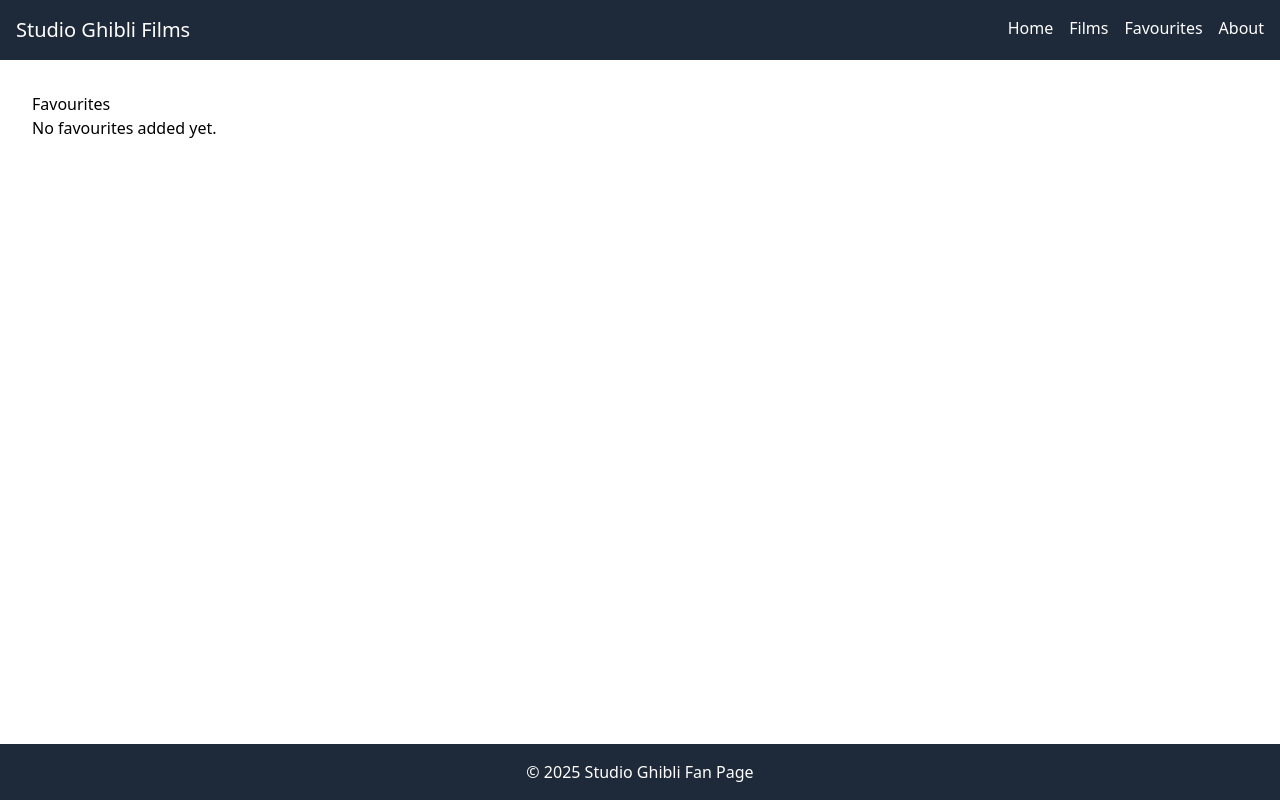
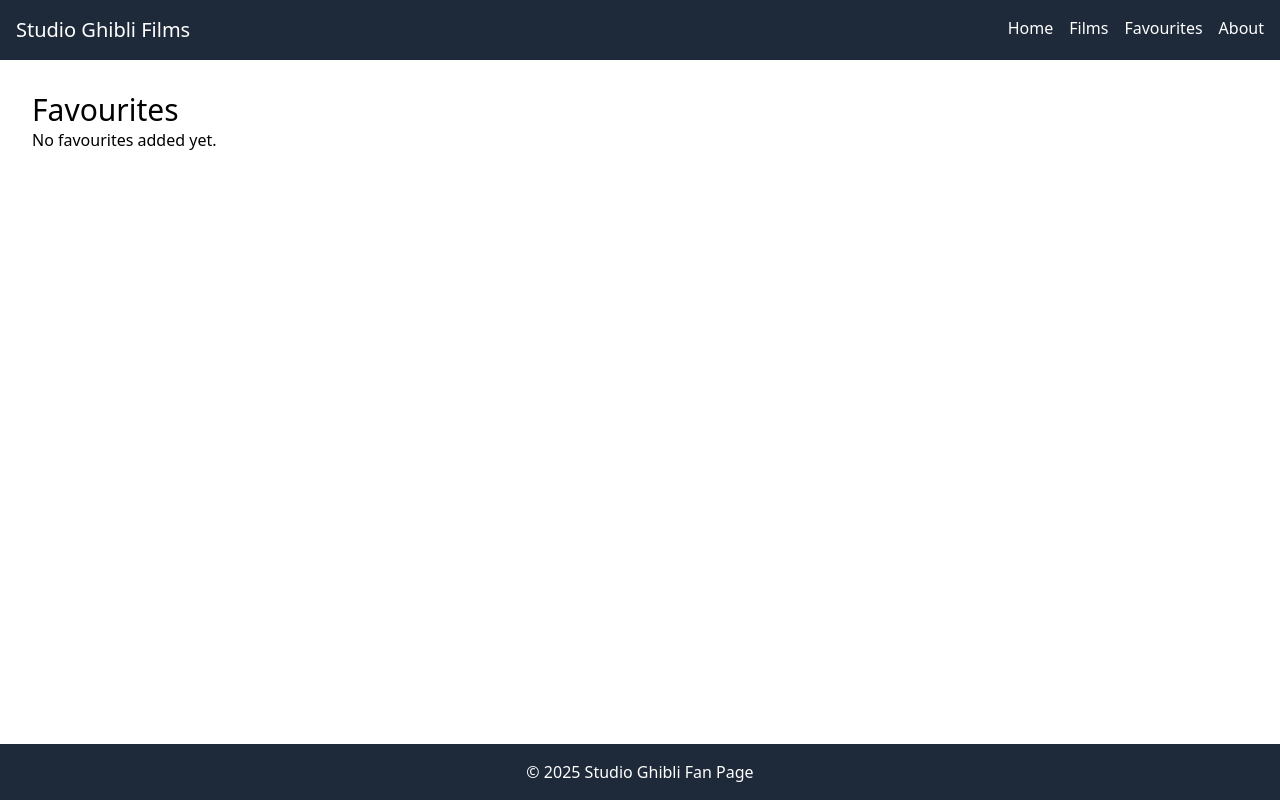
Before and after one commit to mitthrawnuruodo/react-studio-ghibli-app, a React (Vite) app: page /favourites in a window 1280 px wide. Built offline with nearby package versions, Linux system fonts and the light colour scheme.

Commit message:
Forgot one...

```diff
--- a/src/pages/Favourites.jsx
+++ b/src/pages/Favourites.jsx
@@ -5,7 +5,7 @@
   const favourites = useFilmStore((state) => state.favourites);
   return (
     <div className="p-4">
-      <h1>Favourites</h1>
+      <h1 className="text-3xl">Favourites</h1>
       {favourites.length === 0 ? (
         <p>No favourites added yet.</p>
       ) : (
```
